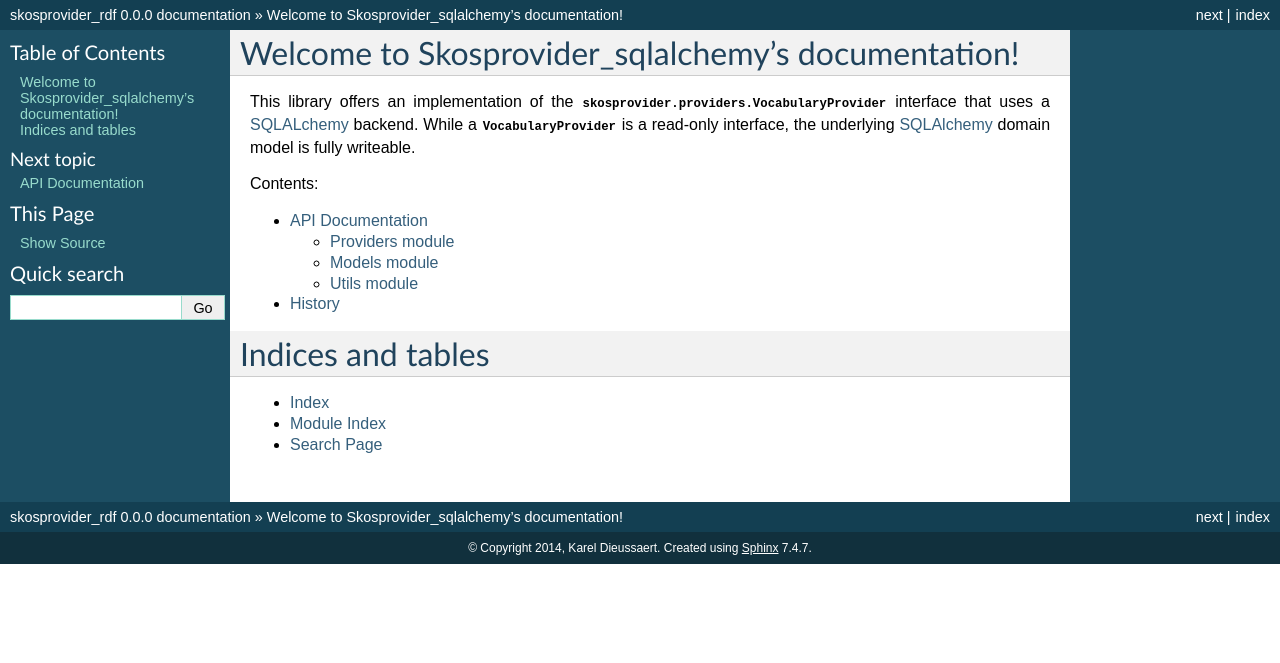
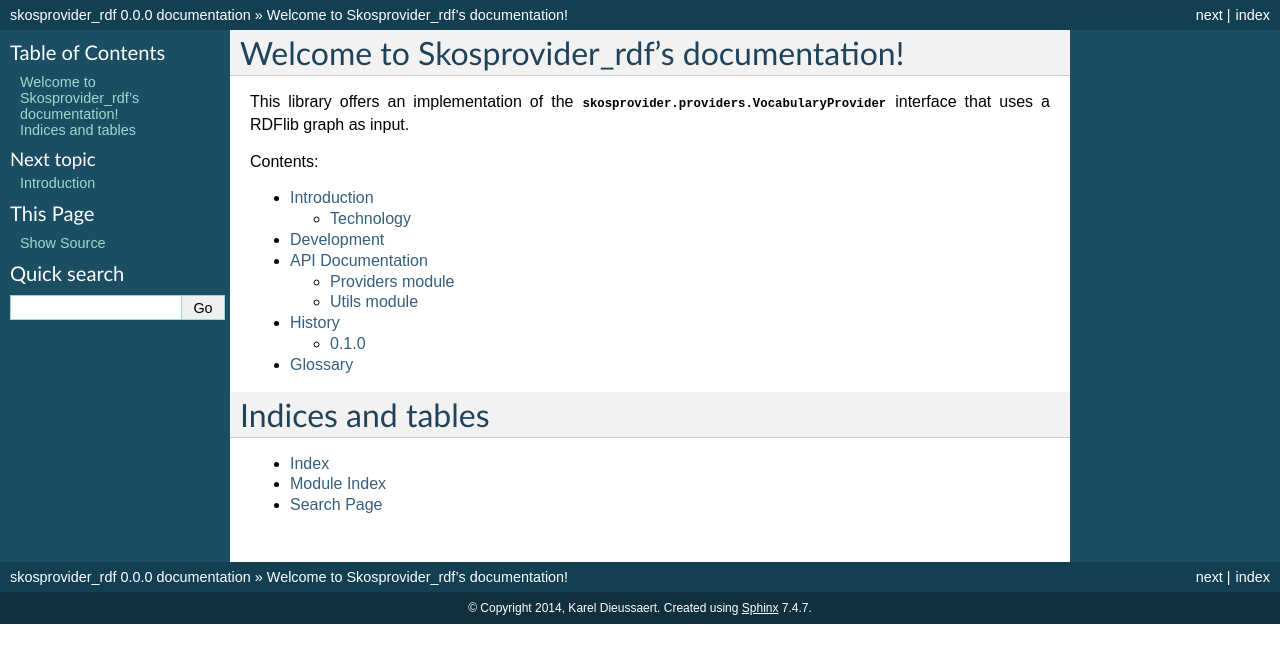
Before and after one commit to OnroerendErfgoed/skosprovider_rdf, a Sphinx documentation site: the page built from docs/index.rst, in a window 1280 px wide. Shown: the top 663 px of the page. Built offline with Sphinx 7.4.7, drawn with Linux system fonts in a browser that asks for light colours.

Commit message:
documentation added

```diff
--- /dev/null
+++ b/HISTORY.rst
@@ -0,0 +1,4 @@
+0.1.0
+-----
+
+- Initial version
--- a/docs/api.rst
+++ b/docs/api.rst
@@ -5,17 +5,11 @@ API Documentation
 Providers module
 ----------------
 
-.. automodule:: skosprovider_sqlalchemy.providers
-   :members:
-
-Models module
--------------
-
-.. automodule:: skosprovider_sqlalchemy.models
+.. automodule:: skosprovider_rdf.providers
    :members:
 
 Utils module
----------------
+-------------
 
-.. automodule:: skosprovider_sqlalchemy.utils
+.. automodule:: skosprovider_rdf.utils
    :members:
--- a/docs/index.rst
+++ b/docs/index.rst
@@ -1,27 +1,27 @@
-.. Skosprovider_sqlalchemy documentation master file, created by
+.. Skosprovider_rdf documentation master file, created by
    sphinx-quickstart on Thu Oct 24 08:21:49 2013.
    You can adapt this file completely to your liking, but it should at least
    contain the root `toctree` directive.
 
-Welcome to Skosprovider_sqlalchemy's documentation!
+Welcome to Skosprovider_rdf's documentation!
 ===================================================
 
 This library offers an implementation of the
 :class:`skosprovider.providers.VocabularyProvider`
-interface that uses a SQLALchemy_ backend. While a
-:class:`VocabularyProvider <skosprovider.providers.VocabularyProvider>` is
-a read-only interface, the underlying SQLAlchemy_ domain model is fully
-writeable.
+interface that uses a RDFlib graph as input.
 
 Contents:
 
 .. toctree::
    :maxdepth: 2
 
+   intro
+   development
    api
    changes
+   glossary
 
-.. _SQLAlchemy: http://docs.sqlalchemy.org/
+.. _RDFlib: http://rdflib.readthedocs.org/
 
 Indices and tables
 ==================
--- a/setup.py
+++ b/setup.py
@@ -13,7 +13,7 @@ packages = [
 ]
 
 requires = [
-    'skosprovider>=0.3.0a1',
+    'skosprovider',
     'rdflib',
 ]
 
```
Also changed, not shown: docs/development.rst (added, +55 -0 lines), docs/glossary.rst (added, +24 -0 lines), docs/intro.rst (added, +52 -0 lines), .travis.yml, 4 other files.
